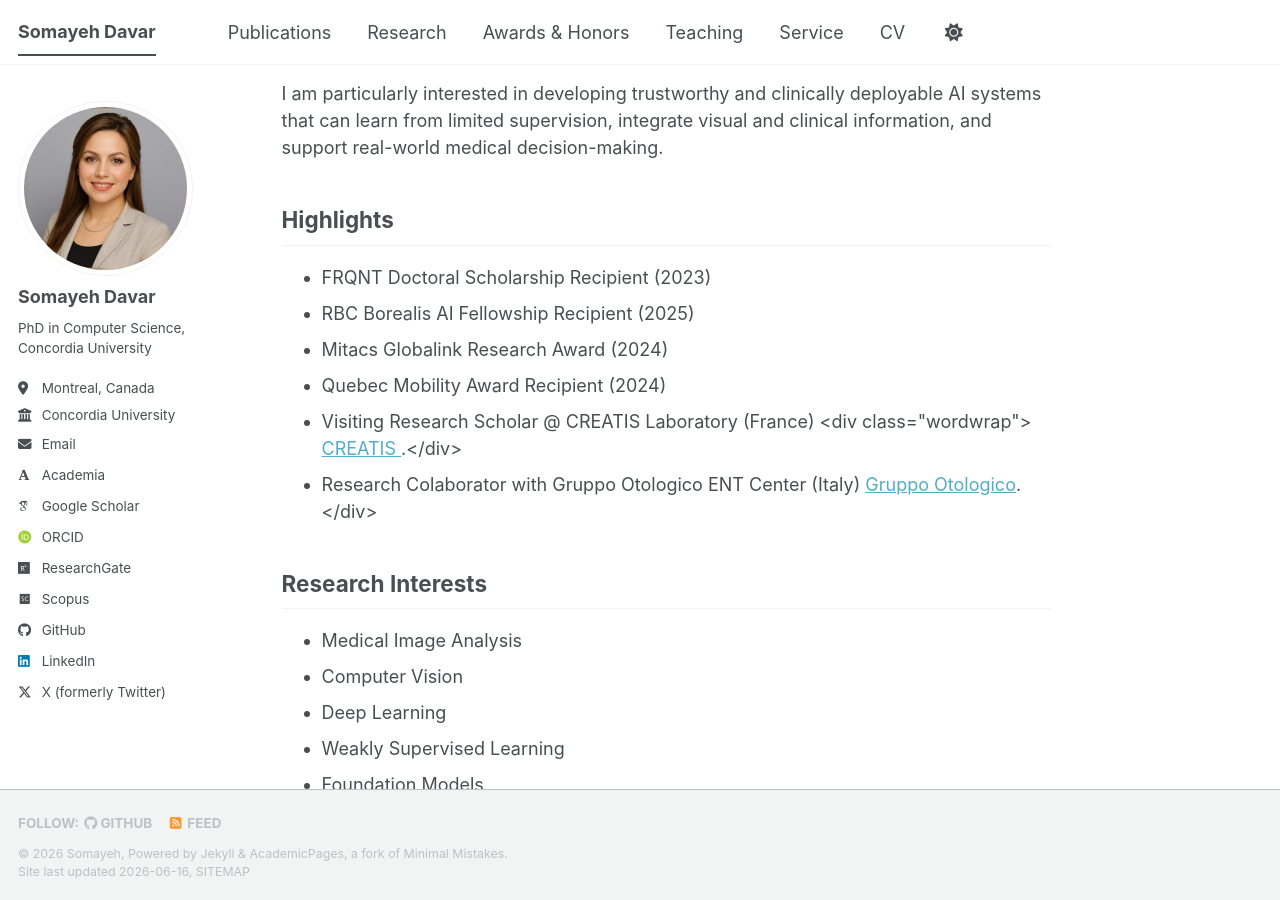
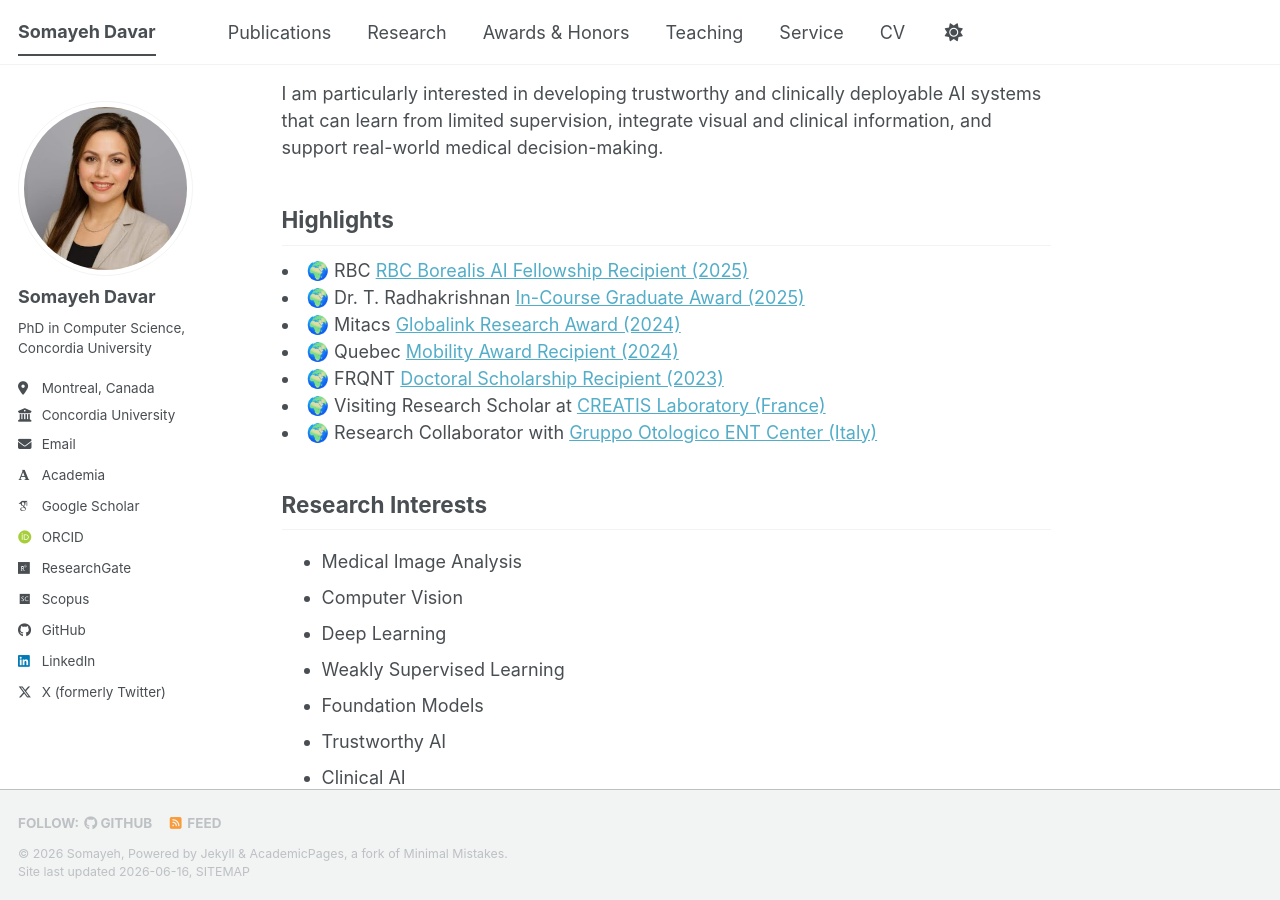
Before and after one commit to sdavar/sdavar.github.io, a Jekyll site: the page built from _pages/about.md, in a window 1280 px wide and 900 px high, scrolled down 538 px. Built offline with Jekyll 4.4.1, drawn with Linux system fonts in a browser that asks for light colours; some web fonts are replaced; a script bundle is joined from its source files by our own code; library files that are not in the unit come from our copies.

Commit message:
Update about.md

```diff
--- a/_pages/about.md
+++ b/_pages/about.md
@@ -19,13 +19,54 @@ I am particularly interested in developing trustworthy and clinically deployable
 
 ## Highlights
 
-* FRQNT Doctoral Scholarship Recipient (2023)
-* RBC Borealis AI Fellowship Recipient (2025)
-* Mitacs Globalink Research Award (2024)
-* Quebec Mobility Award Recipient (2024)
-* Visiting Research Scholar @ CREATIS Laboratory (France) <div class="wordwrap">  <a href="{{ [https://scholar.google.com/citations](https://www.creatis.insa-lyon.fr/site/fr)?user=XKDspPcAAAAJ&hl=en}}"> CREATIS </a>.</div>
-* Research Colaborator with Gruppo Otologico ENT Center (Italy) <a href="{{ https://gruppootologico.com/en/
- }}"> Gruppo Otologico</a>.</div>
+<li>
+🌍 RBC
+<a href=" https://rbcborealis.com/news/the-2024-2025-rbc-borealis-fellows-driving-the-future-of-ai/" target="_blank">
+RBC Borealis AI Fellowship Recipient (2025)
+</a>
+</li>
+
+<li>
+🌍 Dr. T. Radhakrishnan
+<a href="https://www.concordia.ca/gradstudies/funding/in-program/donor-awards.html" target="_blank">
+In-Course Graduate Award (2025)
+</a>
+</li>
+
+<li>
+🌍 Mitacs
+<a href="https://www.mitacs.ca/our-programs/globalink-research-award-students-postdocs/https:/www.mitacs.ca/our-programs/globalink-research-award-students-postdocs/ " target="_blank">
+Globalink Research Award (2024)
+</a>
+</li>
+
+<li>
+🌍 Quebec
+<a href="https://www.quebec.ca/en/education/student-financial-assistance/outside-quebec/international-mobility-program " target="_blank">
+Mobility Award Recipient (2024)
+</a>
+</li>
+
+<li>
+🌍 FRQNT
+<a href="https://doi.org/10.69777/332718 " target="_blank">
+Doctoral Scholarship Recipient (2023)
+</a>
+</li>
+
+<li>
+🌍 Visiting Research Scholar at
+<a href="https://www.creatis.insa-lyon.fr/site/fr" target="_blank">
+CREATIS Laboratory (France)
+</a>
+</li>
+
+<li>
+🌍 Research Collaborator with
+<a href="https://gruppootologico.com/en/" target="_blank">
+Gruppo Otologico ENT Center (Italy)
+</a>
+</li>
 
 ## Research Interests
 
```
